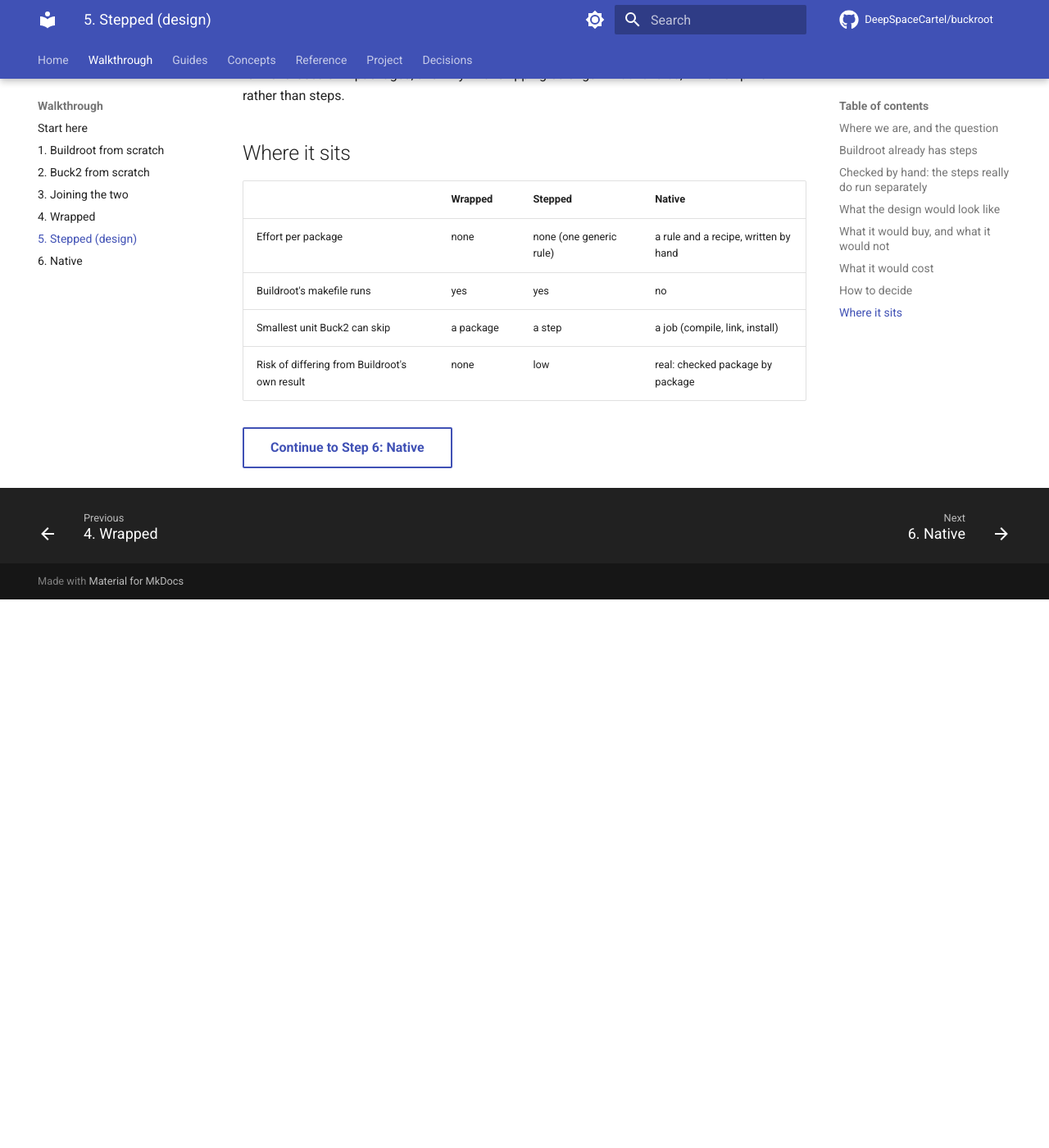
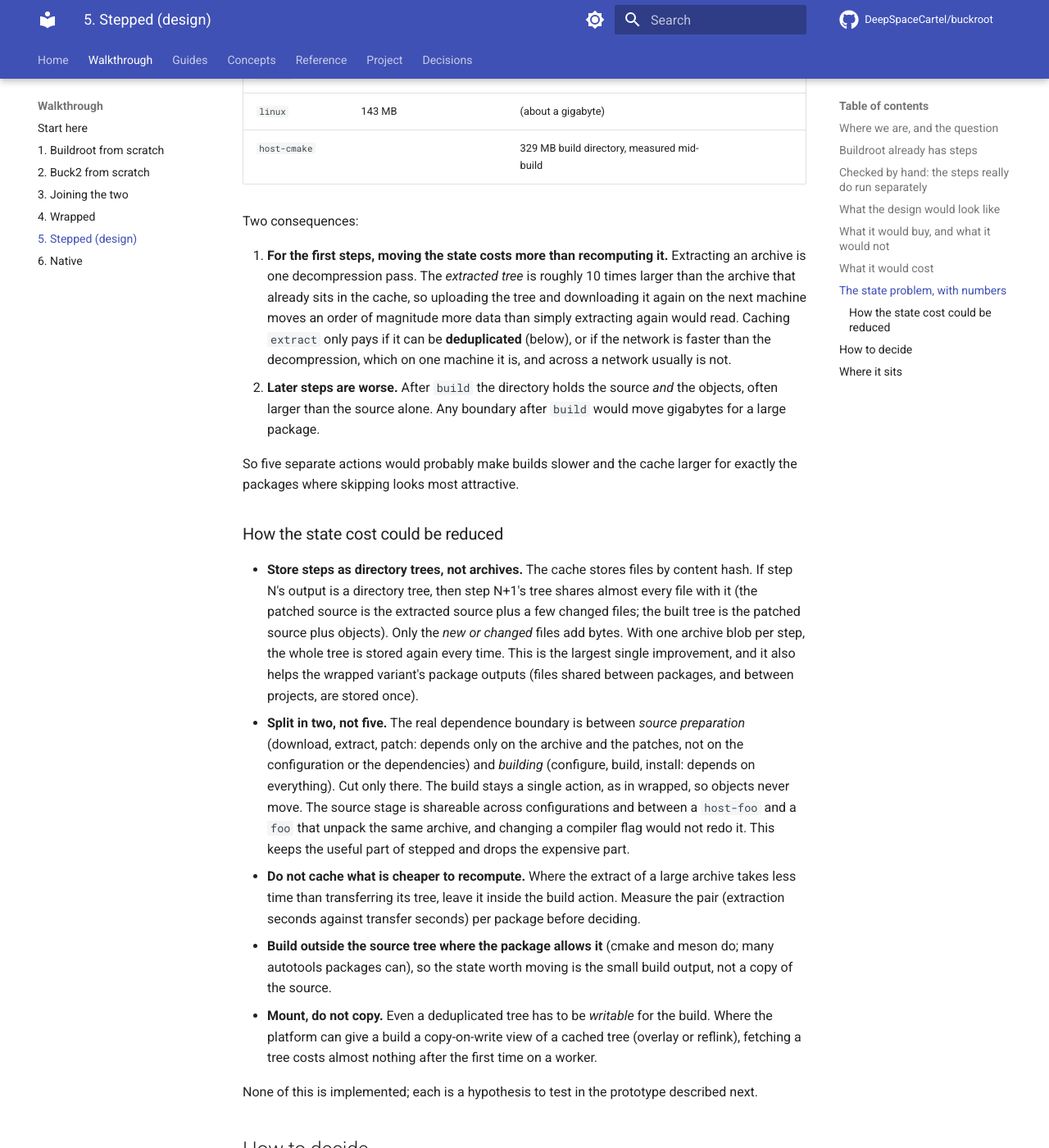
Before and after one commit to DeepSpaceCartel/buckroot, an MkDocs documentation site: the page built from docs/walkthrough/stepped.md, in a window 1280 px wide and 1400 px high, scrolled down 4189 px. Shown: the whole window at 82% size. Built offline with MkDocs 1.6.1 and Material for MkDocs 9.7.7, drawn with Linux system fonts in a browser that asks for light colours; comment, search, counter and statistics services are not loaded; before the commit the page ends 4920 px from its top, so only the background shows below that; some of the changed text lies outside the part shown.

Commit message:
docs(stepped): add the state-movement analysis and the two-stage alternative
Co-Authored-By: Claude Sonnet 5 <noreply@anthropic.com>

```diff
--- a/docs/walkthrough/stepped.md
+++ b/docs/walkthrough/stepped.md
@@ -131,15 +131,66 @@ almost never skip, because they depend on everything before them.
   decision would be split between Buildroot's stamps and Buck2's action keys. They must agree, and a step's action must never
   run against a stamp the previous action did not write.
 
+## The state problem, with numbers
+
+The cost that decides this design is the one already named above: **the state passed between steps is the build directory.** In
+the wrapped variant that directory lives and dies inside one action; only the files the package *installs* leave it (a few
+megabytes for `host-gawk`, see the artifact sizes on [Step 4](wrapped.md#the-output-hellotar)). In a stepped build, every step
+boundary would have to store the whole directory and the next step would have to fetch and unpack it. Some real sizes from the
+Car Thing project:
+
+| Package | Source archive (compressed) | Extracted source tree | Growth |
+|---|---|---|---|
+| `host-gcc-final` | 84 MB | 758 MiB | 9x |
+| `mesa3d` | 20 MB | 227 MiB | 11x |
+| `linux` | 143 MB | (about a gigabyte) | |
+| `host-cmake` | | 329 MB build directory, measured mid-build | |
+
+Two consequences:
+
+1. **For the first steps, moving the state costs more than recomputing it.** Extracting an archive is one decompression pass. The
+   *extracted tree* is roughly 10 times larger than the archive that already sits in the cache, so uploading the tree and
+   downloading it again on the next machine moves an order of magnitude more data than simply extracting again would read. Caching
+   `extract` only pays if it can be **deduplicated** (below), or if the network is faster than the decompression, which on one
+   machine it is, and across a network usually is not.
+2. **Later steps are worse.** After `build` the directory holds the source *and* the objects, often larger than the source alone.
+   Any boundary after `build` would move gigabytes for a large package.
+
+So five separate actions would probably make builds slower and the cache larger for exactly the packages where skipping looks most
+attractive.
+
+### How the state cost could be reduced
+
+- **Store steps as directory trees, not archives.** The cache stores files by content hash. If step N's output is a directory tree,
+  then step N+1's tree shares almost every file with it (the patched source is the extracted source plus a few changed files; the
+  built tree is the patched source plus objects). Only the *new or changed* files add bytes. With one archive blob per step, the
+  whole tree is stored again every time. This is the largest single improvement, and it also helps the wrapped variant's package
+  outputs (files shared between packages, and between projects, are stored once).
+- **Split in two, not five.** The real dependence boundary is between *source preparation* (download, extract, patch: depends only on
+  the archive and the patches, not on the configuration or the dependencies) and *building* (configure, build, install: depends on
+  everything). Cut only there. The build stays a single action, as in wrapped, so objects never move. The source stage is shareable
+  across configurations and between a `host-foo` and a `foo` that unpack the same archive, and changing a compiler flag would not
+  redo it. This keeps the useful part of stepped and drops the expensive part.
+- **Do not cache what is cheaper to recompute.** Where the extract of a large archive takes less time than transferring its tree,
+  leave it inside the build action. Measure the pair (extraction seconds against transfer seconds) per package before deciding.
+- **Build outside the source tree where the package allows it** (cmake and meson do; many autotools packages can), so the state
+  worth moving is the small build output, not a copy of the source.
+- **Mount, do not copy.** Even a deduplicated tree has to be *writable* for the build. Where the platform can give a build a
+  copy-on-write view of a cached tree (overlay or reflink), fetching a tree costs almost nothing after the first time on a worker.
+
+None of this is implemented; each is a hypothesis to test in the prototype described next.
+
 ## How to decide
 
 Do not build it on principle; measure first:
 
 1. Take the two heaviest packages of the Car Thing project (`host-gcc-final` and `linux`) and time the extract and patch steps
    separately from the whole build.
-2. Measure the size of the state (the build directory) after each step.
-3. If extract plus patch is more than roughly 5% of the package's time **and** the state is small enough to move cheaply,
-   prototype `br2_stepped_package` for those two packages only, selected through a list in `project.json` in the same way as
+2. Measure the size of the state (the build directory) after each step, and how much of it is *new files* compared with the
+   previous step (that is what a directory-tree cache would actually store).
+3. Compare the time saved by skipping extract and patch with the time to move the source tree. If extract plus patch is more than
+   roughly 5% of the package's time **and** moving the tree is cheaper than redoing it, prototype the **two-stage** shape
+   (source preparation, then build) for those two packages only, selected through a list in `project.json` in the same way as
    the `native` list.
 4. Run the prototype through the same eight-cell matrix and compare with the [results](../project/results.md).
 
```
Also changed, not shown: docs/walkthrough/wrapped.md (+1 -1 lines).
